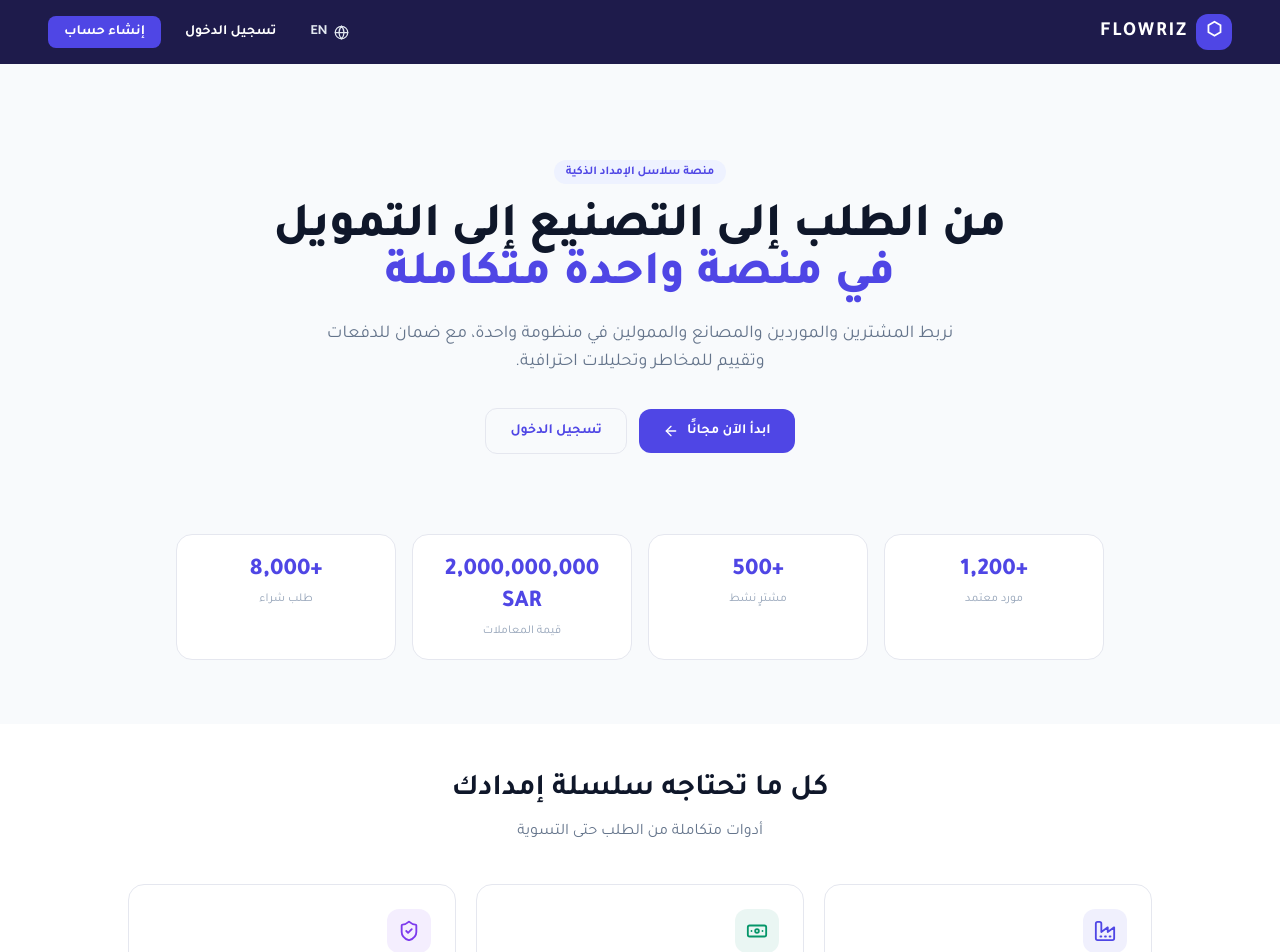
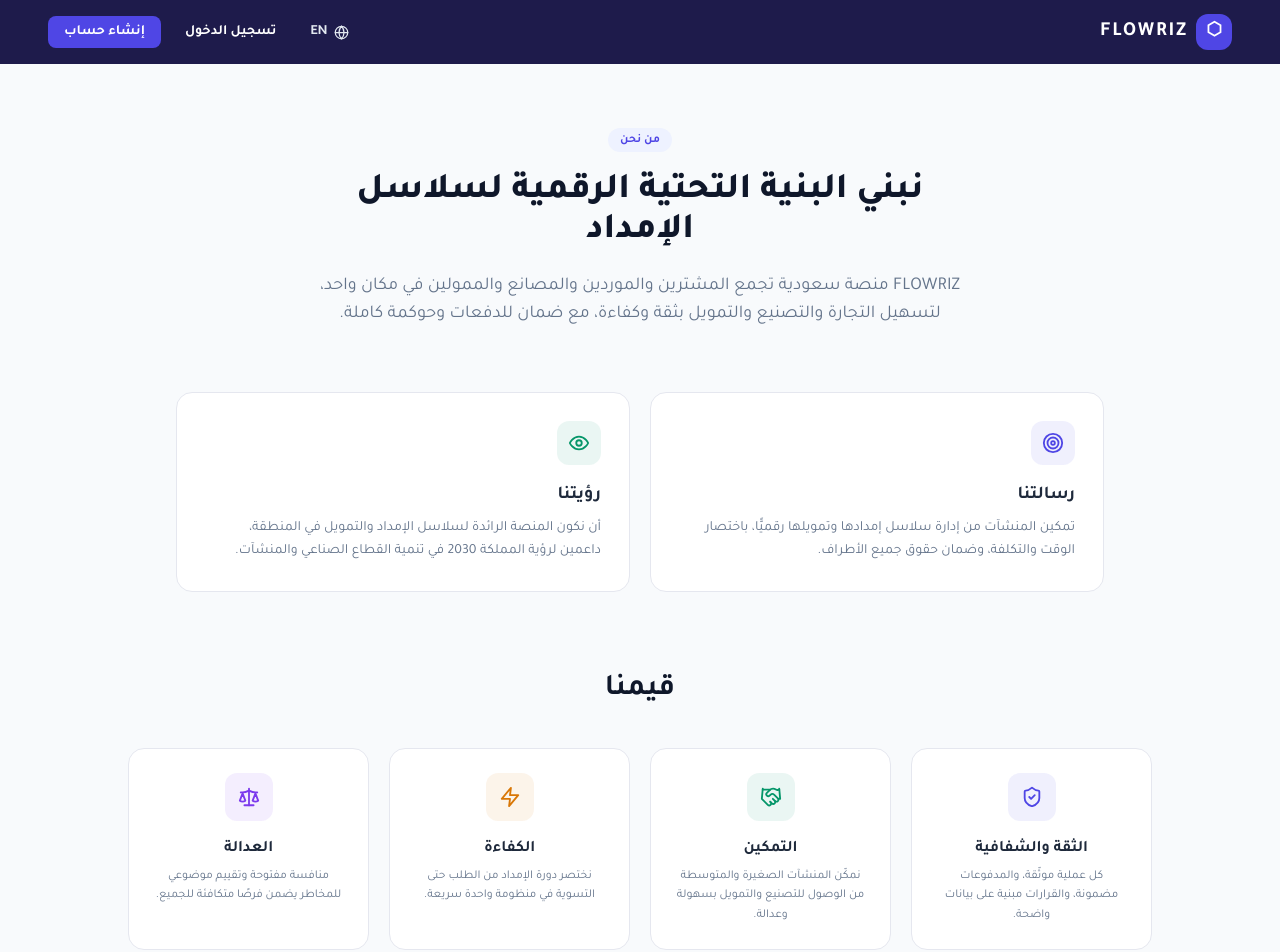
Before and after one commit to Nexchain-sa/nexchain, a React (Create React App) app in the folder frontend/: page /about in a window 1280 px wide. Before the commit this address led to /welcome. Shown: the top 952 px of the page. Built offline with nearby package versions, Linux system fonts and the light colour scheme; no server answers.

Commit message:
feat: professional About page (/about) — mission, vision, values; linked from landing nav + footer. Bilingual.

```diff
--- a/frontend/src/App.jsx
+++ b/frontend/src/App.jsx
@@ -7,6 +7,7 @@ import { CurrencyProvider } from './context/CurrencyContext';
 
 // Pages
 import Landing    from './pages/Landing';
+import About      from './pages/About';
 import Login      from './pages/Login';
 import Register   from './pages/Register';
 import Dashboard  from './pages/Dashboard';
@@ -75,6 +76,7 @@ const App = () => (
       }} />
       <Routes>
         <Route path="/welcome"  element={<Landing />} />
+        <Route path="/about"    element={<About />} />
         <Route path="/login"    element={<Login />} />
         <Route path="/register" element={<Register />} />
         <Route path="/" element={<ProtectedRoute><Layout /></ProtectedRoute>}>
--- a/frontend/src/i18n/dict.js
+++ b/frontend/src/i18n/dict.js
@@ -676,4 +676,22 @@ export const DICT = {
   'قدّم طلب تمويل على فاتورتك أو أمر تصنيعك، فيتنافس الممولون والمنصة عليه، أو يموّله مستثمر آليًّا وفق معاييره، ثم تسدّد أقساطًا.': "Submit a financing request on your invoice or manufacturing order; financiers and the platform compete for it, or an investor auto-funds it per their criteria — then you repay in installments.",
   'هل يوجد خيار متوافق مع الشريعة؟': "Is there a Shariah-compliant option?",
   'نعم، تدعم المنصة وضع تمويل متوافق مع الشريعة إلى جانب الوضع التقليدي.': "Yes, the platform supports a Shariah-compliant financing mode alongside the conventional mode.",
+  'من نحن': "About us",
+  'نبني البنية التحتية الرقمية لسلاسل الإمداد': "Building the digital infrastructure for supply chains",
+  'FLOWRIZ منصة سعودية تجمع المشترين والموردين والمصانع والممولين في مكان واحد، لتسهيل التجارة والتصنيع والتمويل بثقة وكفاءة، مع ضمان للدفعات وحوكمة كاملة.': "FLOWRIZ is a Saudi platform bringing buyers, suppliers, factories and financiers together to enable trade, manufacturing and financing with trust and efficiency — with payment escrow and full governance.",
+  'رسالتنا': "Our mission",
+  'تمكين المنشآت من إدارة سلاسل إمدادها وتمويلها رقميًّا، باختصار الوقت والتكلفة، وضمان حقوق جميع الأطراف.': "Empower businesses to manage and finance their supply chains digitally — saving time and cost and protecting the rights of all parties.",
+  'رؤيتنا': "Our vision",
+  'أن نكون المنصة الرائدة لسلاسل الإمداد والتمويل في المنطقة، داعمين لرؤية المملكة 2030 في تنمية القطاع الصناعي والمنشآت.': "To be the leading supply-chain and financing platform in the region, supporting Saudi Vision 2030 in growing the industrial and SME sectors.",
+  'قيمنا': "Our values",
+  'الثقة والشفافية': "Trust & transparency",
+  'كل عملية موثّقة، والمدفوعات مضمونة، والقرارات مبنية على بيانات واضحة.': "Every action is logged, payments are guaranteed, and decisions are based on clear data.",
+  'التمكين': "Empowerment",
+  'نمكّن المنشآت الصغيرة والمتوسطة من الوصول للتصنيع والتمويل بسهولة وعدالة.': "We enable SMEs to access manufacturing and financing easily and fairly.",
+  'الكفاءة': "Efficiency",
+  'نختصر دورة الإمداد من الطلب حتى التسوية في منظومة واحدة سريعة.': "We compress the supply cycle from order to settlement into one fast system.",
+  'العدالة': "Fairness",
+  'منافسة مفتوحة وتقييم موضوعي للمخاطر يضمن فرصًا متكافئة للجميع.': "Open competition and objective risk scoring ensure equal opportunity for all.",
+  'انضم إلى FLOWRIZ اليوم': "Join FLOWRIZ today",
+  'ابدأ خلال دقائق — مجانًا.': "Start in minutes — free.",
 };
--- /dev/null
+++ b/frontend/src/pages/About.jsx
@@ -0,0 +1,82 @@
+import React from 'react';
+import { Link, Navigate } from 'react-router-dom';
+import { useAuth } from '../context/AuthContext';
+import { useLang } from '../context/LanguageContext';
+import { Target, Eye, Globe, ArrowLeft, ShieldCheck, Handshake, Zap, Scale } from 'lucide-react';
+
+const VALUES = [
+  { icon: ShieldCheck, color: '#4F46E5', title: 'الثقة والشفافية', desc: 'كل عملية موثّقة، والمدفوعات مضمونة، والقرارات مبنية على بيانات واضحة.' },
+  { icon: Handshake, color: '#059669', title: 'التمكين', desc: 'نمكّن المنشآت الصغيرة والمتوسطة من الوصول للتصنيع والتمويل بسهولة وعدالة.' },
+  { icon: Zap, color: '#D97706', title: 'الكفاءة', desc: 'نختصر دورة الإمداد من الطلب حتى التسوية في منظومة واحدة سريعة.' },
+  { icon: Scale, color: '#7C3AED', title: 'العدالة', desc: 'منافسة مفتوحة وتقييم موضوعي للمخاطر يضمن فرصًا متكافئة للجميع.' },
+];
+
+export default function About() {
+  const { user } = useAuth();
+  const { t, dir, lang, toggle } = useLang();
+  if (user) return <Navigate to="/dashboard" replace />;
+
+  return (
+    <div className="min-h-screen font-arabic" dir={dir} style={{ background: '#F8FAFC' }}>
+      <header className="flex items-center justify-between px-6 lg:px-12 h-16" style={{ background: '#1E1B4B' }}>
+        <Link to="/welcome" className="flex items-center gap-2">
+          <div className="w-9 h-9 rounded-xl flex items-center justify-center font-bold text-lg" style={{ background: '#4F46E5', color: '#fff' }}>⬡</div>
+          <span className="font-bold text-xl tracking-widest text-white">FLOWRIZ</span>
+        </Link>
+        <div className="flex items-center gap-2">
+          <button onClick={toggle} className="flex items-center gap-1.5 px-2.5 py-1.5 rounded-lg text-sm font-bold text-slate-200 hover:bg-white/10"><Globe size={15} />{lang === 'ar' ? 'EN' : 'ع'}</button>
+          <Link to="/login" className="px-4 py-1.5 rounded-lg text-sm font-bold text-white hover:bg-white/10">{t('تسجيل الدخول')}</Link>
+          <Link to="/register" className="px-4 py-1.5 rounded-lg text-sm font-bold text-white" style={{ background: '#4F46E5' }}>{t('إنشاء حساب')}</Link>
+        </div>
+      </header>
+
+      <section className="px-6 lg:px-12 py-16 text-center max-w-3xl mx-auto">
+        <span className="inline-block text-xs font-bold px-3 py-1 rounded-full mb-5" style={{ background: '#EEF2FF', color: '#4F46E5' }}>{t('من نحن')}</span>
+        <h1 className="text-3xl lg:text-4xl font-extrabold text-slate-900 leading-tight mb-5">{t('نبني البنية التحتية الرقمية لسلاسل الإمداد')}</h1>
+        <p className="text-base lg:text-lg text-slate-500 leading-relaxed">
+          {t('FLOWRIZ منصة سعودية تجمع المشترين والموردين والمصانع والممولين في مكان واحد، لتسهيل التجارة والتصنيع والتمويل بثقة وكفاءة، مع ضمان للدفعات وحوكمة كاملة.')}
+        </p>
+      </section>
+
+      <section className="px-6 lg:px-12 pb-8 max-w-5xl mx-auto grid md:grid-cols-2 gap-5">
+        <div className="bg-white rounded-2xl p-7 border" style={{ borderColor: '#E5E7EF' }}>
+          <div className="w-11 h-11 rounded-xl flex items-center justify-center mb-4" style={{ background: '#4F46E515' }}><Target size={22} style={{ color: '#4F46E5' }} /></div>
+          <h2 className="font-bold text-lg text-slate-800 mb-2">{t('رسالتنا')}</h2>
+          <p className="text-sm text-slate-500 leading-relaxed">{t('تمكين المنشآت من إدارة سلاسل إمدادها وتمويلها رقميًّا، باختصار الوقت والتكلفة، وضمان حقوق جميع الأطراف.')}</p>
+        </div>
+        <div className="bg-white rounded-2xl p-7 border" style={{ borderColor: '#E5E7EF' }}>
+          <div className="w-11 h-11 rounded-xl flex items-center justify-center mb-4" style={{ background: '#05966915' }}><Eye size={22} style={{ color: '#059669' }} /></div>
+          <h2 className="font-bold text-lg text-slate-800 mb-2">{t('رؤيتنا')}</h2>
+          <p className="text-sm text-slate-500 leading-relaxed">{t('أن نكون المنصة الرائدة لسلاسل الإمداد والتمويل في المنطقة، داعمين لرؤية المملكة 2030 في تنمية القطاع الصناعي والمنشآت.')}</p>
+        </div>
+      </section>
+
+      <section className="px-6 lg:px-12 py-12">
+        <div className="max-w-5xl mx-auto">
+          <h2 className="text-2xl lg:text-3xl font-bold text-slate-900 text-center mb-10">{t('قيمنا')}</h2>
+          <div className="grid sm:grid-cols-2 lg:grid-cols-4 gap-5">
+            {VALUES.map((v, i) => (
+              <div key={i} className="bg-white rounded-2xl p-6 border text-center" style={{ borderColor: '#E5E7EF' }}>
+                <div className="w-12 h-12 rounded-xl mx-auto flex items-center justify-center mb-4" style={{ background: v.color + '15' }}><v.icon size={22} style={{ color: v.color }} /></div>
+                <h3 className="font-bold text-slate-800 mb-1.5">{t(v.title)}</h3>
+                <p className="text-xs text-slate-500 leading-relaxed">{t(v.desc)}</p>
+              </div>
+            ))}
+          </div>
+        </div>
+      </section>
+
+      <section className="px-6 lg:px-12 pb-20">
+        <div className="max-w-4xl mx-auto rounded-3xl px-8 py-12 text-center" style={{ background: '#1E1B4B' }}>
+          <h2 className="text-2xl lg:text-3xl font-bold text-white mb-3">{t('انضم إلى FLOWRIZ اليوم')}</h2>
+          <p className="text-slate-300 mb-6">{t('ابدأ خلال دقائق — مجانًا.')}</p>
+          <Link to="/register" className="inline-flex items-center gap-2 px-7 py-3 rounded-xl text-white font-bold text-sm" style={{ background: '#4F46E5' }}>{t('إنشاء حساب')} <ArrowLeft size={16} /></Link>
+        </div>
+      </section>
+
+      <footer className="px-6 lg:px-12 py-8 text-center text-xs text-slate-400 border-t" style={{ borderColor: '#E5E7EF' }}>
+        <span className="font-bold tracking-widest" style={{ color: '#4F46E5' }}>FLOWRIZ</span> · {t('منصة سلاسل الإمداد الذكية')} © 2026
+      </footer>
+    </div>
+  );
+}
--- a/frontend/src/pages/Landing.jsx
+++ b/frontend/src/pages/Landing.jsx
@@ -47,6 +47,7 @@ export default function Landing() {
           <span className="font-bold text-xl tracking-widest text-white">FLOWRIZ</span>
         </div>
         <div className="flex items-center gap-2">
+          <Link to="/about" className="hidden sm:block px-3 py-1.5 rounded-lg text-sm font-bold text-slate-200 hover:bg-white/10">{t('من نحن')}</Link>
           <button onClick={toggle} className="flex items-center gap-1.5 px-2.5 py-1.5 rounded-lg text-sm font-bold text-slate-200 hover:bg-white/10">
             <Globe size={15} />{lang === 'ar' ? 'EN' : 'ع'}
           </button>
@@ -156,6 +157,13 @@ export default function Landing() {
       </section>
 
       <footer className="px-6 lg:px-12 py-8 text-center text-xs text-slate-400 border-t" style={{ borderColor: '#E5E7EF' }}>
+        <div className="flex items-center justify-center gap-3 mb-2">
+          <Link to="/about" className="hover:text-slate-600">{t('من نحن')}</Link>
+          <span>·</span>
+          <Link to="/login" className="hover:text-slate-600">{t('تسجيل الدخول')}</Link>
+          <span>·</span>
+          <Link to="/register" className="hover:text-slate-600">{t('إنشاء حساب')}</Link>
+        </div>
         <span className="font-bold tracking-widest" style={{ color: '#4F46E5' }}>FLOWRIZ</span> · {t('منصة سلاسل الإمداد الذكية')} © 2026
       </footer>
     </div>
```
Also changed, not shown: 9 other files (tests, documents, lock files or other folders).
